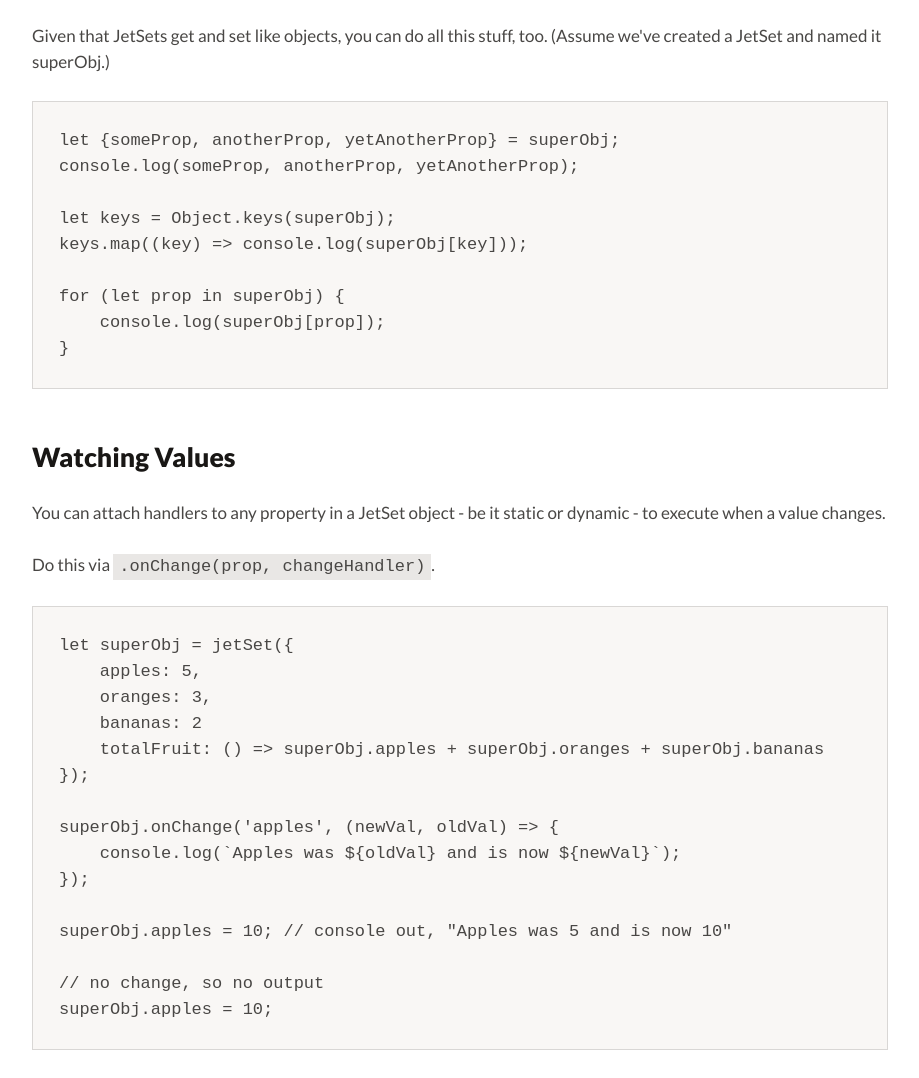
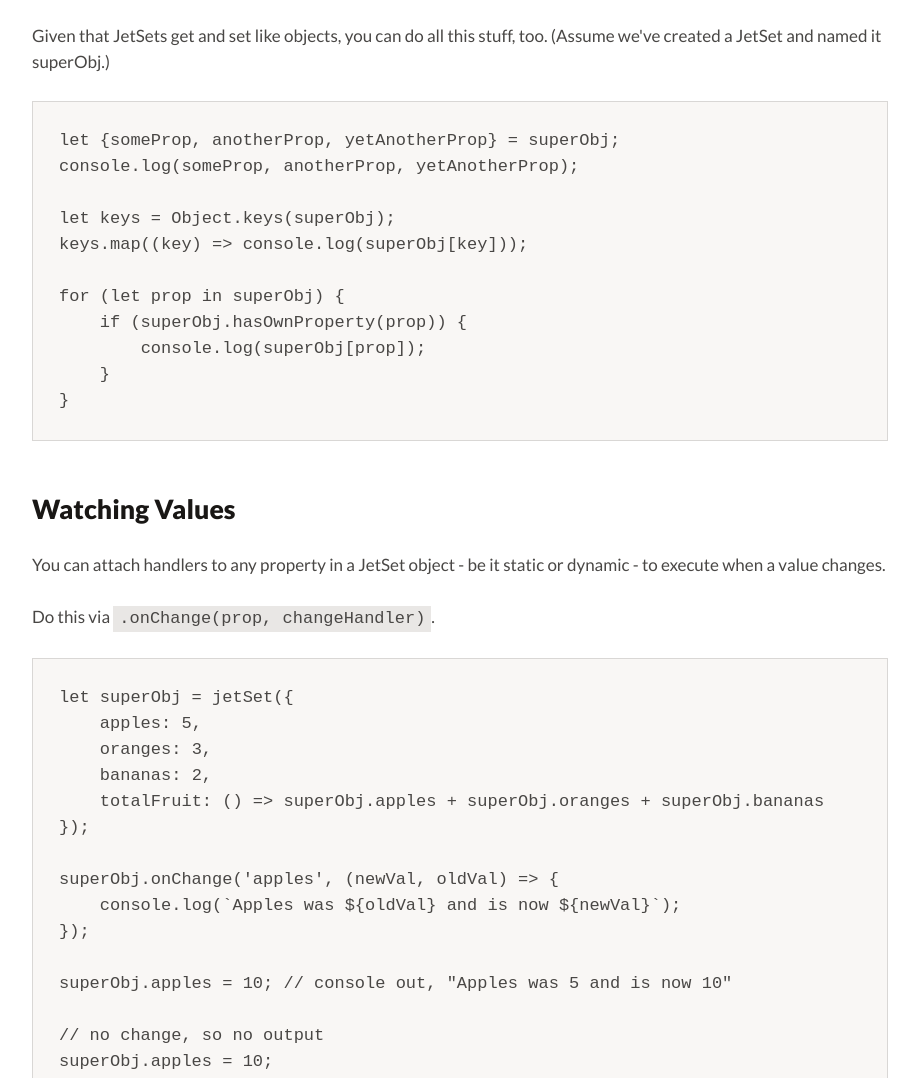
Before and after one commit to phillipluther/jet-set, a website: page docs/index.html in a window 1280 px wide. Shown: the part 2863-3941 px from the top of the page, without its empty margins (340-1259 px from the left). Drawn offline with Linux system fonts and the light colour scheme.

Commit message:
Typo in index.html

```diff
--- a/docs/index.html
+++ b/docs/index.html
@@ -150,7 +150,9 @@ let keys = Object.keys(superObj);
 keys.map((key) => console.log(superObj[key]));
 
 for (let prop in superObj) {
-    console.log(superObj[prop]);
+    if (superObj.hasOwnProperty(prop)) {
+        console.log(superObj[prop]);
+    }
 }
 </code></pre>
 
@@ -162,7 +164,7 @@ for (let prop in superObj) {
 <pre><code>let superObj = jetSet({
     apples: 5,
     oranges: 3,
-    bananas: 2
+    bananas: 2,
     totalFruit: () => superObj.apples + superObj.oranges + superObj.bananas
 });
 
```
